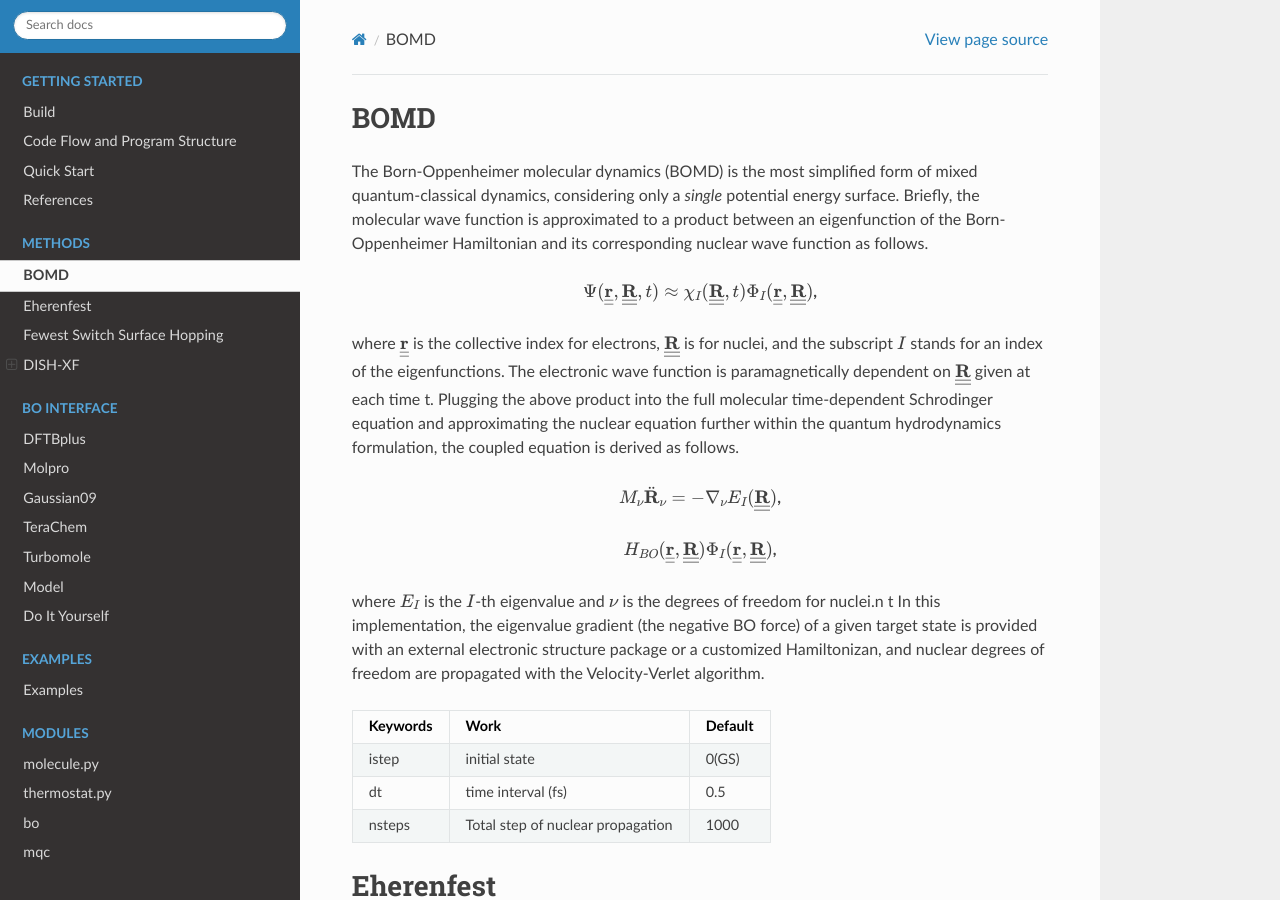
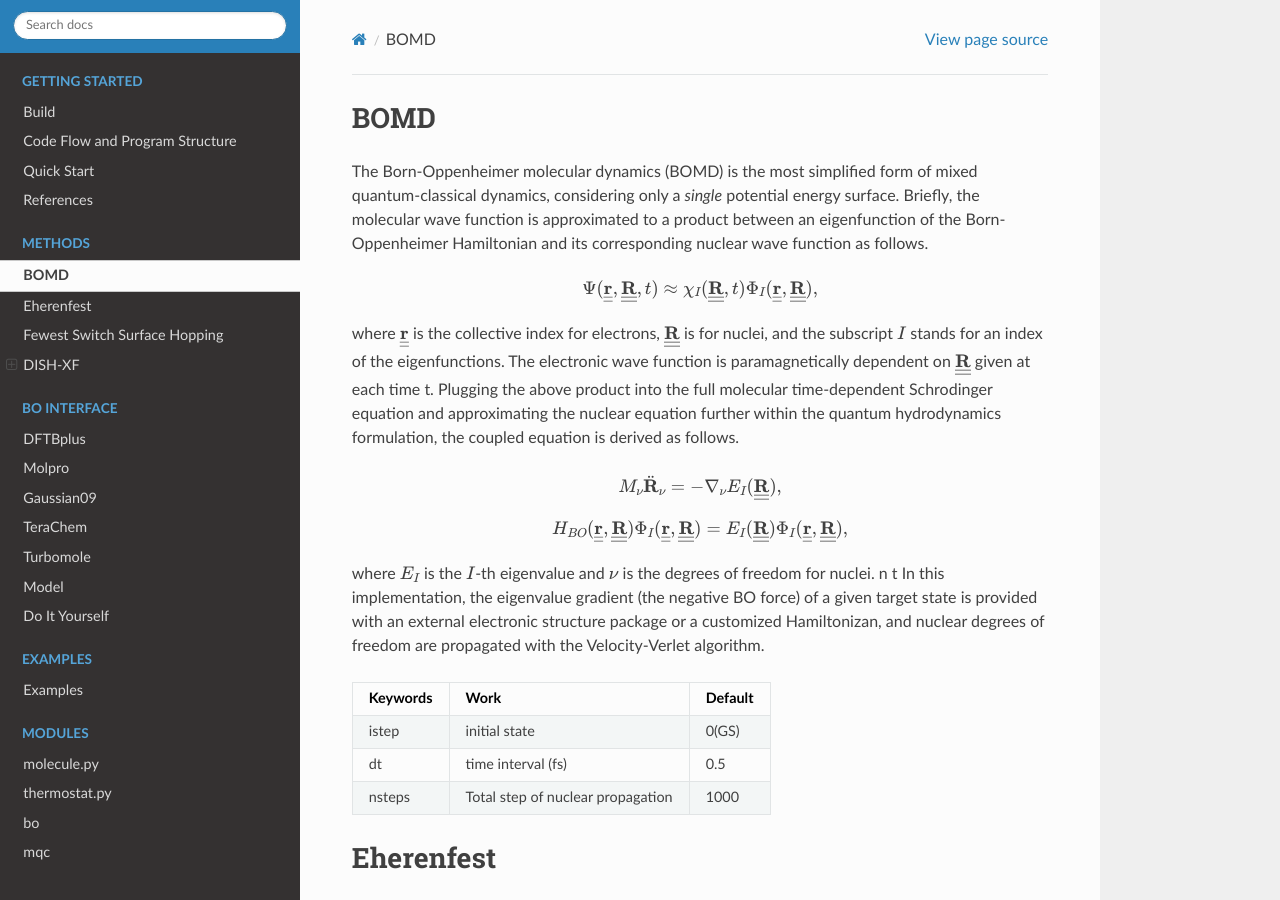
Before and after one commit to skmin-lab/unixmd, a Sphinx documentation site: the page built from docs/source/methods/main.rst, in a window 1280 px wide and 900 px high. Built offline with Sphinx 7.4.7 and the Read the Docs theme 2.0.0, drawn with Linux system fonts in a browser that asks for light colours.

Commit message:
edited math equations in manual

```diff
--- a/docs/source/methods/main.rst
+++ b/docs/source/methods/main.rst
@@ -6,8 +6,8 @@ The Born-Oppenheimer molecular dynamics (BOMD) is the most simplified form of mi
 Born-Oppenheimer Hamiltonian and its corresponding nuclear wave function as follows.
 
 
-.. centered:: :math:`\Psi(\underline{\underline{\mathbf{r}}},\underline{\underline{\mathbf{R}}},t) \approx \chi_{I}(\underline{\underline{\mathbf{R}}},t) \Phi_{I}(\underline{\underline{\mathbf{r}}}, \underline{\underline{\mathbf{R}}})`,
-
+.. math::
+   \Psi(\underline{\underline{\mathbf{r}}},\underline{\underline{\mathbf{R}}},t) \approx \chi_{I}(\underline{\underline{\mathbf{R}}},t) \Phi_{I}(\underline{\underline{\mathbf{r}}}, \underline{\underline{\mathbf{R}}}),
 
 where :math:`\underline{\underline{\mathbf{r}}}` is the collective index for electrons, :math:`\underline{\underline{\mathbf{R}}}` is for nuclei,
 and the subscript :math:`I` stands for an index of the eigenfunctions. The electronic wave function is paramagnetically dependent on
@@ -15,14 +15,16 @@ and the subscript :math:`I` stands for an index of the eigenfunctions. The elect
 equation and approximating the nuclear equation further within the quantum hydrodynamics formulation, the coupled equation is derived as follows.
 
 
-.. centered:: :math:`M_{\nu} \ddot{\mathbf{R}}_{\nu} = - \nabla_{\nu}E_{I}(\underline{\underline{\mathbf{R}}})`,
+.. math::
+   M_{\nu} \ddot{\mathbf{R}}_{\nu} = - \nabla_{\nu}E_{I}(\underline{\underline{\mathbf{R}}}),
 
 
-.. centered:: :math:`H_{BO}(\underline{\underline{\mathbf{r}}},\underline{\underline{\mathbf{R}}})\Phi_{I}(\underline{\underline{\mathbf{r}}},\underline{\underline{\mathbf{R}}})`,
+.. math::
+   H_{BO}(\underline{\underline{\mathbf{r}}},\underline{\underline{\mathbf{R}}})\Phi_{I}(\underline{\underline{\mathbf{r}}},\underline{\underline{\mathbf{R}}}) = E_{I}(\underline{\underline{\mathbf{R}}})\Phi_{I}(\underline{\underline{\mathbf{r}}},\underline{\underline{\mathbf{R}}}),
 
 
-where :math:`E_{I}` is the :math:`I`-th eigenvalue and :math:`\nu` is the degrees of freedom for nuclei.\n
-\t In this implementation, the eigenvalue gradient (the negative BO force) of a given target state is provided with an external electronic structure
+where :math:`E_{I}` is the :math:`I`-th eigenvalue and :math:`\nu` is the degrees of freedom for nuclei. \n \t
+In this implementation, the eigenvalue gradient (the negative BO force) of a given target state is provided with an external electronic structure
 package or a customized Hamiltonizan, and nuclear degrees of freedom are propagated with the Velocity-Verlet algorithm.
 
 +----------------+------------------------------------------------+---------+
```
